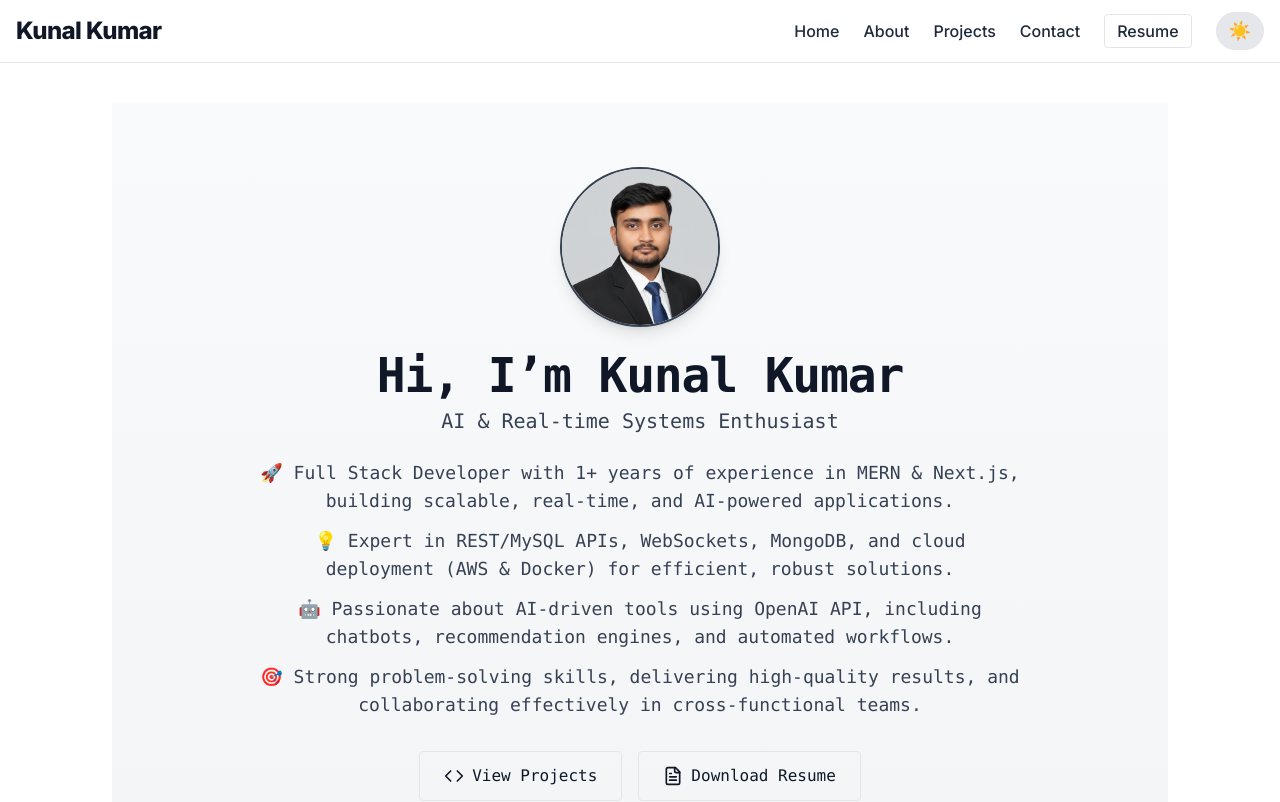
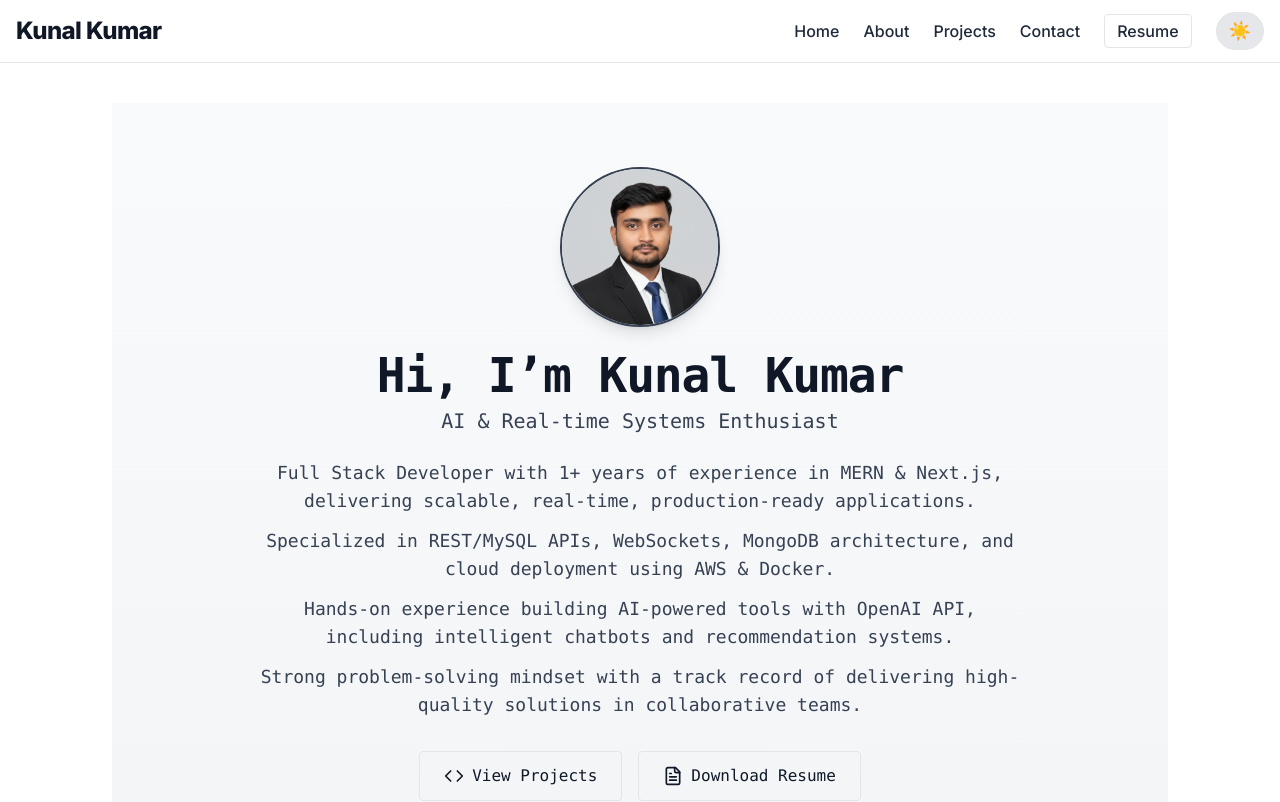
Before and after one commit to Kunalkumar31/Portfolio, a Next.js app: page / in a window 1280 px wide. Shown: the top 802 px of the page. Built offline with nearby package versions, Linux system fonts and the light colour scheme.

Commit message:
Update hero and about page, package changes

```diff
--- a/package.json
+++ b/package.json
@@ -18,6 +18,7 @@
     "nodemailer": "^7.0.12",
     "react": "19.1.0",
     "react-dom": "19.1.0",
+    "react-icons": "^5.5.0",
     "tailwind-merge": "^3.3.1"
   },
   "devDependencies": {
--- a/src/app/about/page.tsx
+++ b/src/app/about/page.tsx
@@ -53,7 +53,7 @@
                 animate="show"
                 variants={fadeUp}
             >
-                 My mission: Develop applications that combine{" "}
+                My mission: Develop applications that combine{" "}
                 <span className="font-semibold">performance</span>,{" "}
                 <span className="font-semibold">innovation</span>, and{" "}
                 <span className="font-semibold">AI-driven intelligence</span>, while ensuring clean, maintainable, and scalable code.
--- a/src/components/Hero.tsx
+++ b/src/components/Hero.tsx
@@ -6,6 +6,7 @@
 import { gsap } from "gsap";
 import Link from "next/link";
 import { Github, Linkedin, Mail, Code, FileText } from "lucide-react";
+import { FiZap, FiCpu, FiActivity, FiTarget } from "react-icons/fi";
 
 export default function Hero() {
   const roles = [
@@ -110,17 +111,21 @@
           animate="show"
         >
           <motion.p variants={item}>
-            🚀 Full Stack Developer with 1+ years of experience in MERN & Next.js, building scalable, real-time, and AI-powered applications.
+            Full Stack Developer with 1+ years of experience in MERN & Next.js, delivering scalable, real-time, production-ready applications.
           </motion.p>
+
           <motion.p variants={item}>
-            💡 Expert in REST/MySQL APIs, WebSockets, MongoDB, and cloud deployment (AWS & Docker) for efficient, robust solutions.
+            Specialized in REST/MySQL APIs, WebSockets, MongoDB architecture, and cloud deployment using AWS & Docker.
           </motion.p>
+
           <motion.p variants={item}>
-            🤖 Passionate about AI-driven tools using OpenAI API, including chatbots, recommendation engines, and automated workflows.
+            Hands-on experience building AI-powered tools with OpenAI API, including intelligent chatbots and recommendation systems.
           </motion.p>
+
           <motion.p variants={item}>
-            🎯 Strong problem-solving skills, delivering high-quality results, and collaborating effectively in cross-functional teams.
+            Strong problem-solving mindset with a track record of delivering high-quality solutions in collaborative teams.
           </motion.p>
+
         </motion.div>
 
         {/* Buttons */}
```
Also changed, not shown: 1 other file (tests, documents, lock files or other folders).
